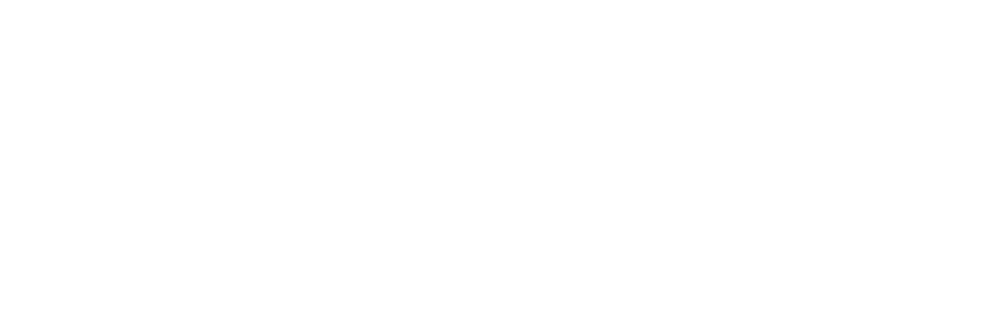
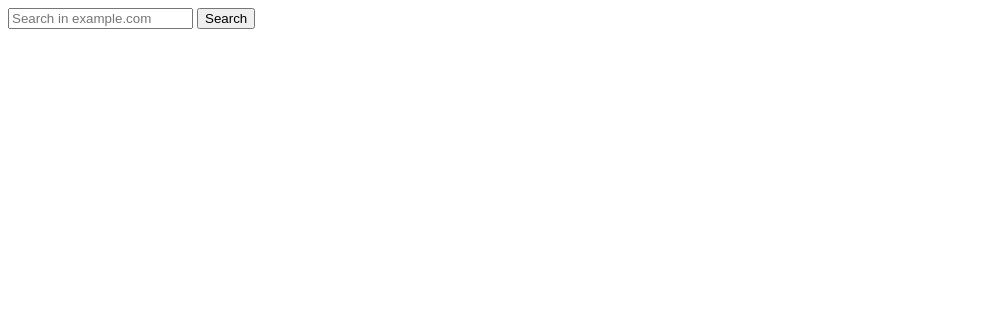
Before and after one commit to ShellZone/GoogleProject, a plain HTML site: page index.html in a window 1280 px wide. Shown: the top 328 px of the page, without its empty margins (0-995 px from the left). Drawn offline with Linux system fonts and the light colour scheme.

Commit message:
Update index.html

```diff
--- a/index.html
+++ b/index.html
@@ -6,4 +6,11 @@
     <div class=centered>
         <img id="logo" src="https://tinyurl.com/qhj7asq" name="logo" alt="google">
     </div>
+    <div class=centered2>
+        <form action="https://www.google.com/search" class="searchform" method="get" name="searchform" target="_blank">
+            <input name="sitesearch" type="hidden" value="example.com">
+            <input autocomplete="on" class="form-control search" name="q" placeholder="Search in example.com" required="required"  type="text">
+            <button class="button" type="submit">Search</button>
+            </form>
+    </div>
 </body>
```
